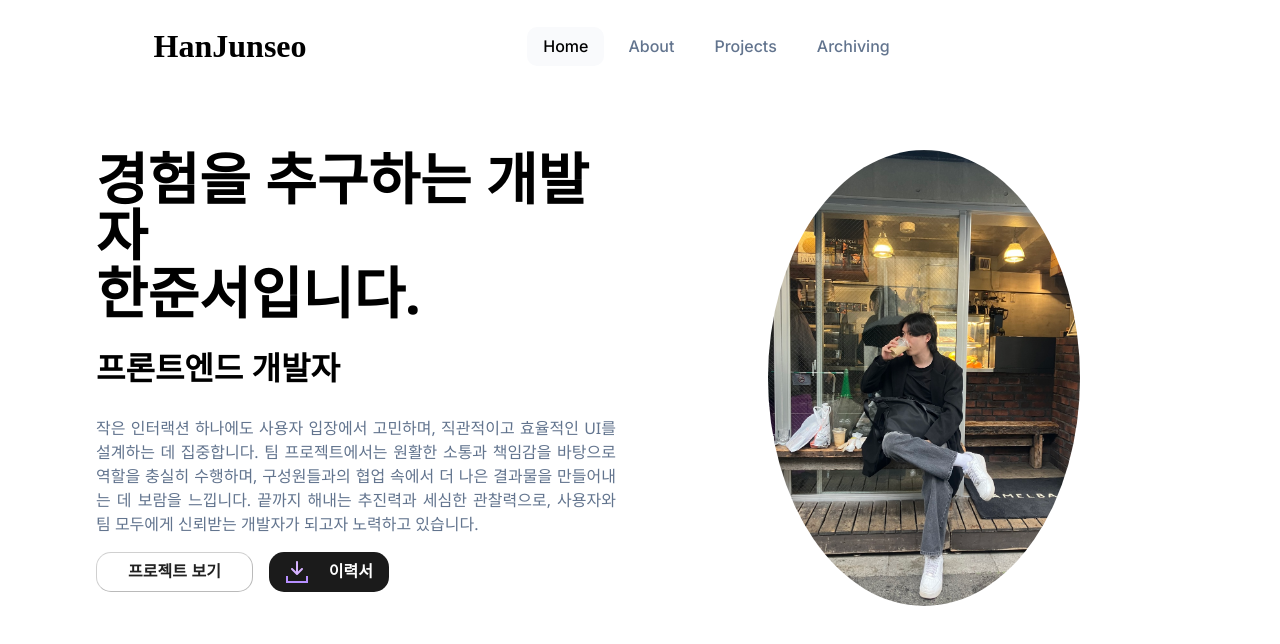
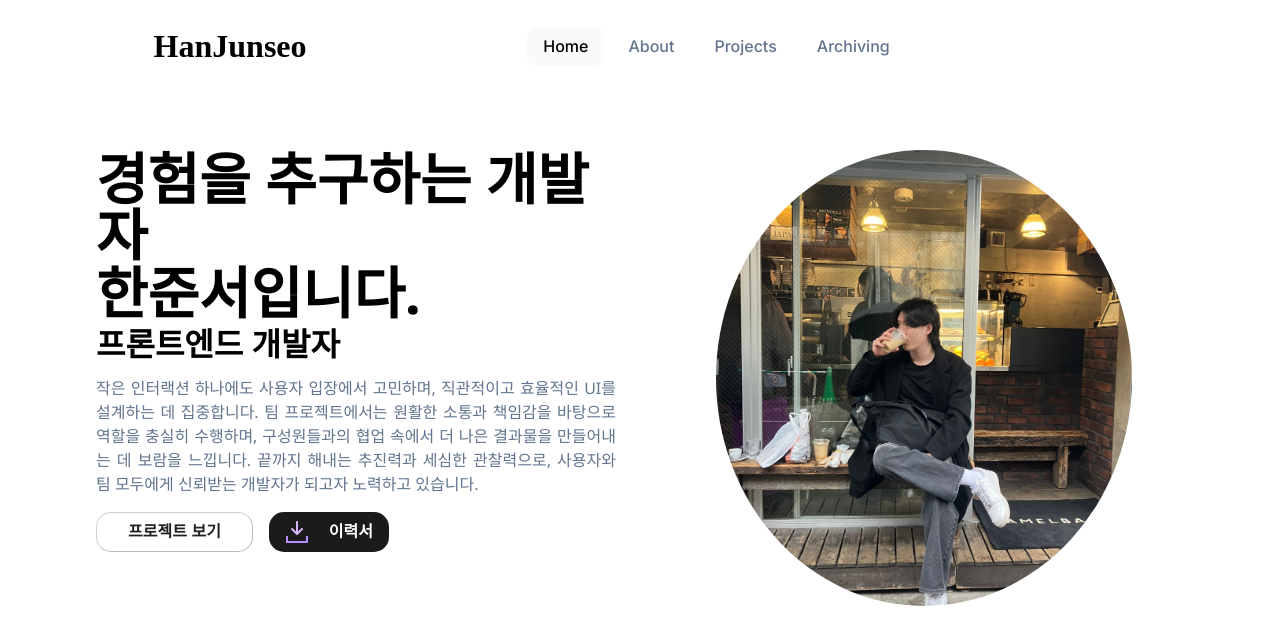
Before and after one commit to HanJunSeoJB/portfolio, a Next.js app in the folder portfolio/: page / in a window 1280 px wide. Shown: the top 644 px of the page. Built offline with nearby package versions, Linux system fonts and the light colour scheme.

Commit message:
feat: 소개 문구 애니메이션 추가
소개 문구 애니메이션 추가
아직 작업 남음

```diff
--- a/portfolio/src/app/_component/_Profile/job.tsx
+++ b/portfolio/src/app/_component/_Profile/job.tsx
@@ -14,17 +14,23 @@ const messages = [
 
 export default function Job() {
     const [index, setIndex] = useState(0);
+    const [animate, setAnimate] = useState(true);
 
-        useEffect( () => {
-            const timer = setInterval(()=> {
+    useEffect( () => {
+        const timer = setInterval(()=> {
+            setAnimate(false);
+            setTimeout(() => {
                 setIndex((prev) => (prev + 1) % messages.length);
-            }, 3000);
+                setAnimate(true);
+            }, 1000);
+        }, 2000);
 
             return () => clearInterval(timer);
         }, []);
     return (
-        <div>
-            <h3 className={`${style.dev} ${notoSans.className}`}>{messages[index]}</h3>
+        <div className={style.job}>
+            <h3 className={`${notoSans.className} ${animate? style.dev: ''}`}>{messages[index]}</h3>
+
         </div>
     )
 }
--- a/portfolio/src/app/_component/_Profile/picture.tsx
+++ b/portfolio/src/app/_component/_Profile/picture.tsx
@@ -5,7 +5,6 @@ import profile1 from "../../../../public/images/profile1.jpg";
 export default function Picture() {
     return (
         <div className={style.main}>
-            {/* <img src="/images/profile.jpg" alt="Profile Picture" className={style.picture} /> */}
             <div className={style.picture}>
                 <Image
                     src={profile1}
--- a/portfolio/src/app/_style/picture.module.css
+++ b/portfolio/src/app/_style/picture.module.css
@@ -10,7 +10,7 @@
 
 .picture {
     height: 100%;
-    width: 60%;
+    width: 80%;
     /* border: solid black; */
     border-radius: 50%;
     position: relative;  /* 필수! */
--- a/portfolio/src/app/_style/profile.module.css
+++ b/portfolio/src/app/_style/profile.module.css
@@ -42,9 +42,17 @@
 .hero h3 {
     font-size: 2rem;
     line-height: 2rem;
+    margin: 0;
+}
+
+.job {
+    width: 100%;
+    margin-top: 8px;
+    position: relative;
 }
 
 .hero p {
+    margin-top: 1rem;
     text-align: justify;
     font-size: 1rem;
     line-height: 1.5rem;
@@ -58,3 +66,39 @@
     flex-direction: row;
     gap: 1rem;
 }
+
+.dev {
+    animation: fadeIn 0.5s ease-in-out;
+}
+
+.dev h3 {
+    margin: 0;
+}
+
+.devNext {
+    animation: fadeOut 0.5s ease-in-out;
+}
+
+@keyframes fadeIn {
+    from {
+        transform: translateY(30%);
+        opacity: 0;
+    }
+
+    to {
+        transform: translateY(0);
+        opacity: 1;
+    }
+}
+
+@keyframes fadeOut {
+    from {
+        transform: translateY(0);
+        opacity: 1;
+    }
+
+    to {
+        transform: translateY(30%);
+        opacity: 0;
+    }
+}
```
